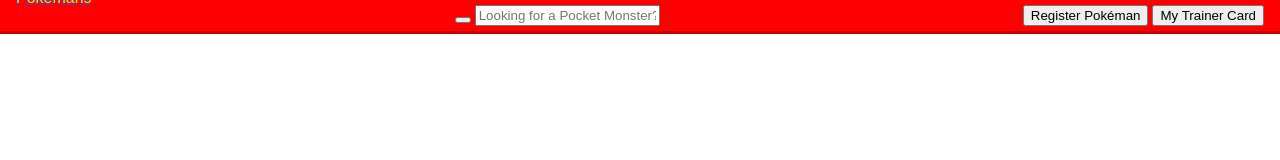
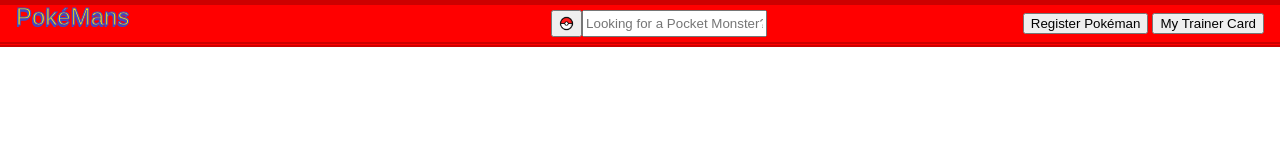
Before and after one commit to EthanSafari/pokemans2, a plain HTML site: page index.html in a window 1280 px wide. Drawn offline with Linux system fonts and the light colour scheme; a web font is replaced by a local one.

Commit message:
another commit

```diff
--- a/index.html
+++ b/index.html
@@ -11,9 +11,11 @@
 
 <body>
     <header class="top-menu">
-        <div class="pokemans">Pokemans</div>
-        <div class="searchbar">
-            <button type="submit" class="button" id="searchbutton"></button>
+        <div class="pokemans">PokéMans</div>
+        <div class="searchbar" style="width: 50px">
+            <button type="submit" class="button" id="searchbutton">
+                <img src="./resources/imgs/Poké_Ball_icon.svg.png" style="width: 15px; height: 15px; padding-top: 3px;">
+            </button>
             <input type="text" id="search" placeholder="Looking for a Pocket Monster?">
         </div>
         <div class="button">
--- a/style.css
+++ b/style.css
@@ -48,16 +48,23 @@
     display: flex;
     flex-flow: row, wrap;
     justify-content: space-between;
-    border-bottom: 3px solid var(--universityRed);
+    align-items: center;
+    border-top: 5px solid var(--universityRed);
+    border-bottom: 5px double var(--universityRed);
     background-color: var(--red);
     padding: .3em 1em;
 }
 
 .pokemans {
     font-family: 'Pokemon Solid', sans-serif;
-    margin-top: -1em;
+    margin-top: -1.5em;
     margin-bottom: -1em;
     color: var(--goldenYellow);
     text-shadow: -1px 2px #3B4CCA;
-    -webkit-text-stroke: black;
+    -webkit-text-stroke: 1px var(--ceruleanBlue);
+    font-size: 1.5em;
 }
+
+.searchbar {
+    display: flex;
+}
```
